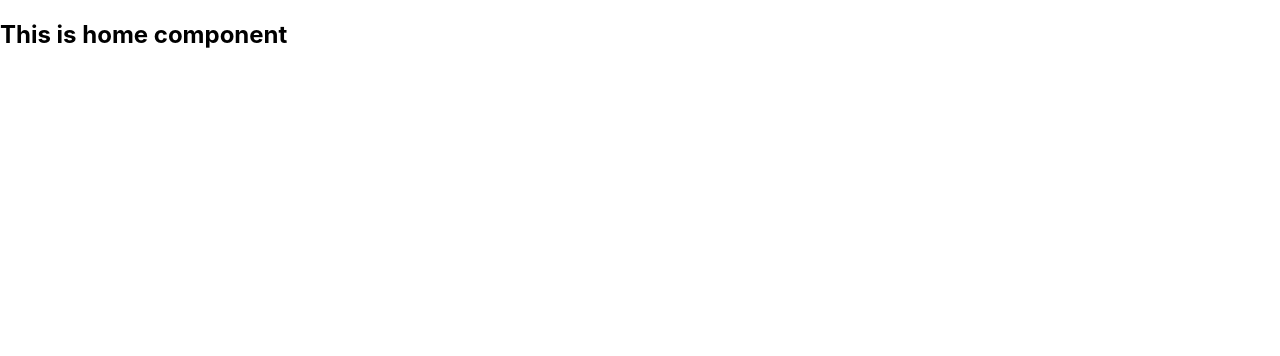
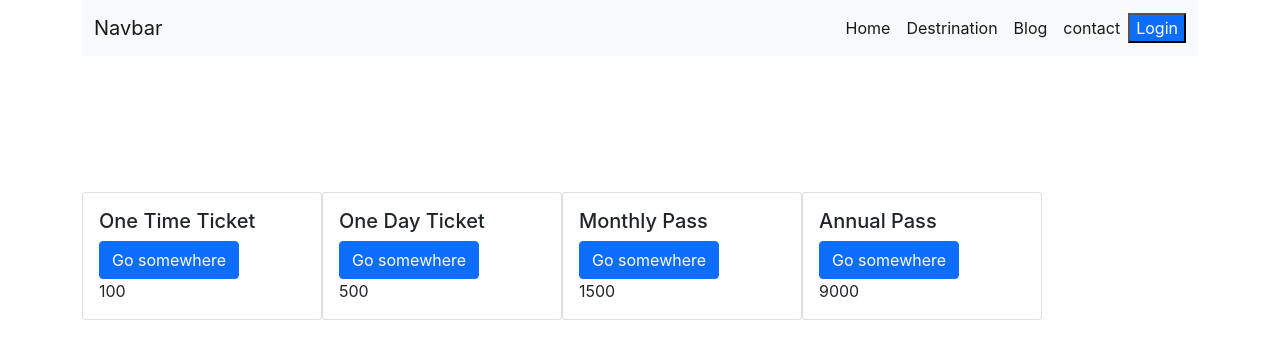
Before and after one commit to AbidurRahman24/Ticket-fire-auth, a React (Create React App) app: page / in a window 1280 px wide. Shown: the top 356 px of the page. Built offline with nearby package versions, Linux system fonts and the light colour scheme.

Commit message:
some code add

```diff
--- a/public/index.html
+++ b/public/index.html
@@ -24,6 +24,7 @@
       work correctly both with client-side routing and a non-root public URL.
       Learn how to configure a non-root public URL by running `npm run build`.
     -->
+    <link href="https://cdn.jsdelivr.net/npm/bootstrap@5.0.2/dist/css/bootstrap.min.css" rel="stylesheet" integrity="sha384-EVSTQN3/azprG1Anm3QDgpJLIm9Nao0Yz1ztcQTwFspd3yD65VohhpuuCOmLASjC" crossorigin="anonymous">
     <title>React App</title>
   </head>
   <body>
--- a/src/App.js
+++ b/src/App.js
@@ -4,6 +4,7 @@ import {
   Route,
 } from "react-router-dom";
 import Home from "./components/Home/Home";
+import Login from "./components/LogIn/Login";
 
 function App() {
   return (
@@ -13,6 +14,9 @@ function App() {
           <Route exact path='/'>
             <Home/>
           </Route>
+          <Route exact path='/login'>
+            <Login/>
+          </Route>
         </Switch>
       </Router>
     </div>
--- /dev/null
+++ b/src/components/Card/Card.js
@@ -0,0 +1,18 @@
+import React from 'react';
+
+const Card = (props) => {
+    const {title, taka} = props.card
+    return (
+        <div>
+            <div class="card" style={{width: '15rem'}}>
+  <div class="card-body">
+    <h5 class="card-title">{title}</h5>
+    <a href="/" class="btn btn-primary">Go somewhere</a>
+    <p class="card-text">{taka}</p>
+  </div>
+</div>
+        </div>
+    );
+};
+
+export default Card;
--- a/src/components/Home/Home.js
+++ b/src/components/Home/Home.js
@@ -1,9 +1,12 @@
 import React from 'react';
+import HomeMain from './HomeMain/HomeMain';
+import Navbar from './Navbar/Navbar';
 
 const Home = () => {
     return (
-        <div>
-            <h2>This is home component</h2>
+        <div className='container'>
+            <Navbar/>
+            <HomeMain/>
         </div>
     );
 };
--- /dev/null
+++ b/src/components/Home/HomeMain/HomeMain.js
@@ -0,0 +1,37 @@
+import React from 'react';
+import Card from '../../Card/Card';
+import './HomeMain.css'
+
+const HomeMain = () => {
+    const fakeData = [
+        {
+            id: 1,
+            title: 'One Time Ticket',
+            taka: 100
+        },
+        {
+            id: 2,
+            title: 'One Day Ticket',
+            taka: 500
+        },
+        {
+            id: 3,
+            title: 'Monthly Pass',
+            taka: 1500
+        },
+        {
+            id: 4,
+            title: 'Annual Pass',
+            taka: 9000
+        }
+    ]
+    return (
+        <div className='homemain d-flex align-items-center' style={{height:'400px'}}>
+            {
+                fakeData.map(card => <Card key={card.id} card={card}></Card>)
+            }
+        </div>
+    );
+};
+
+export default HomeMain;
--- /dev/null
+++ b/src/components/Home/Navbar/Navbar.js
@@ -0,0 +1,35 @@
+import React from 'react';
+
+const Navbar = () => {
+    return (
+        <div>
+            <nav class="navbar navbar-expand-lg navbar-light bg-light">
+                <div class="container-fluid">
+                    <a class="navbar-brand" href="/">Navbar</a>
+                    <button class="navbar-toggler" type="button" data-bs-toggle="collapse" data-bs-target="#navbarNavAltMarkup" aria-controls="navbarNavAltMarkup" aria-expanded="false" aria-label="Toggle navigation">
+                        <span class="navbar-toggler-icon"></span>
+                    </button>
+                    <div class="collapse navbar-collapse  justify-content-end" id="navbarNavAltMarkup">
+                        <div class="navbar-nav">
+                            <a class="nav-link active" aria-current="page" href="/home">Home</a>
+                        </div>
+                        <div class="navbar-nav">
+                            <a class="nav-link active" aria-current="page" href="/destrination">Destrination</a>
+                        </div>
+                        <div class="navbar-nav">
+                            <a class="nav-link active" aria-current="page" href="/blog">Blog</a>
+                        </div>
+                        <div class="navbar-nav">
+                            <a class="nav-link active" aria-current="page" href="/home">contact</a>
+                        </div>
+                        <div class="navbar-nav ">
+                            <button className='bg-primary text-white'>Login</button>
+                        </div>
+                    </div>
+                </div>
+            </nav>
+        </div>
+    );
+};
+
+export default Navbar;
```
Also changed, not shown: src/components/Home/HomeMain/HomeMain.css (added), src/components/fakedata.js (added), 1 other file (tests, documents, lock files or other folders).
